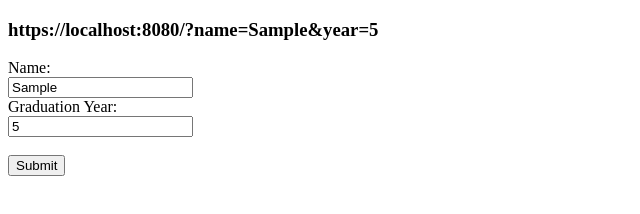
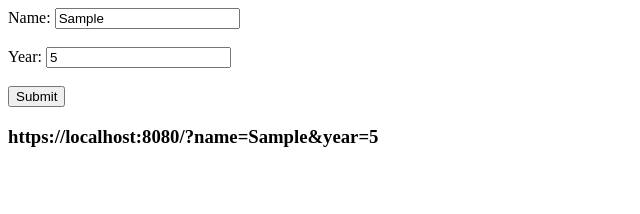
Before and after one commit to acciojob/sharable-urls-Sonu34668, a website: page main.html in a window 1280 px wide. Both pictures are taken after typing "Sample", "5" into the empty fields and a click on the button "Submit". Shown: the whole page, without its empty margins (0-640 px from the left). Drawn offline with Linux system fonts and the light colour scheme.

Commit message:
created a submission

```diff
--- a/main.html
+++ b/main.html
@@ -4,19 +4,25 @@
   <title>URL Manipulation</title>
 </head>
 <body>
-	<h3 id="url">https://localhost:8080/</h3>
   <form>
-    <label for="name">Name:</label></br>
-    <input type="text" id="name" name="name" required><br>
+    <label for="name">Name:</label>
+    <input type="text" id="name" name="name" ><br><br>
 
-    <label for="year">Graduation Year:</label></br>
-    <input type="number" id="year" name="year" required><br></br>
+    <label for="year">Year:</label>
+    <input type="number" id="year" name="year" ><br><br>
 
     <input type="button" id="button" value="Submit">
   </form>
 
+  <h3 id="url">https://localhost:8080/</h3>
 
-  <script type="text/javascript" src="./script.js">
-</script>
+  <script>
+    document.getElementById("button").addEventListener("click", function() {
+      var name = document.getElementById("name").value;
+      var year = document.getElementById("year").value;
+      var url = "https://localhost:8080/?name=" + encodeURIComponent(name) + "&year=" + year;
+      document.getElementById("url").textContent = url;
+    });
+  </script>
 </body>
 </html>
--- a/script.js
+++ b/script.js
@@ -1,6 +1,6 @@
- document.getElementById("button").addEventListener("click", function() {
-      var name = document.getElementById("name").value;
-      var year = document.getElementById("year").value;
-      var url = "https://localhost:8080/?name=" + encodeURIComponent(name) + "&year=" + year;
-      document.getElementById("url").textContent = url;
-    });
+ // document.getElementById("button").addEventListener("click", function() {
+ //      var name = document.getElementById("name").value;
+ //      var year = document.getElementById("year").value;
+ //      var url = "https://localhost:8080/?name=" + encodeURIComponent(name) + "&year=" + year;
+ //      document.getElementById("url").textContent = url;
+ //    });
```
Also changed, not shown: styles.css (added, +22 -0 lines).
